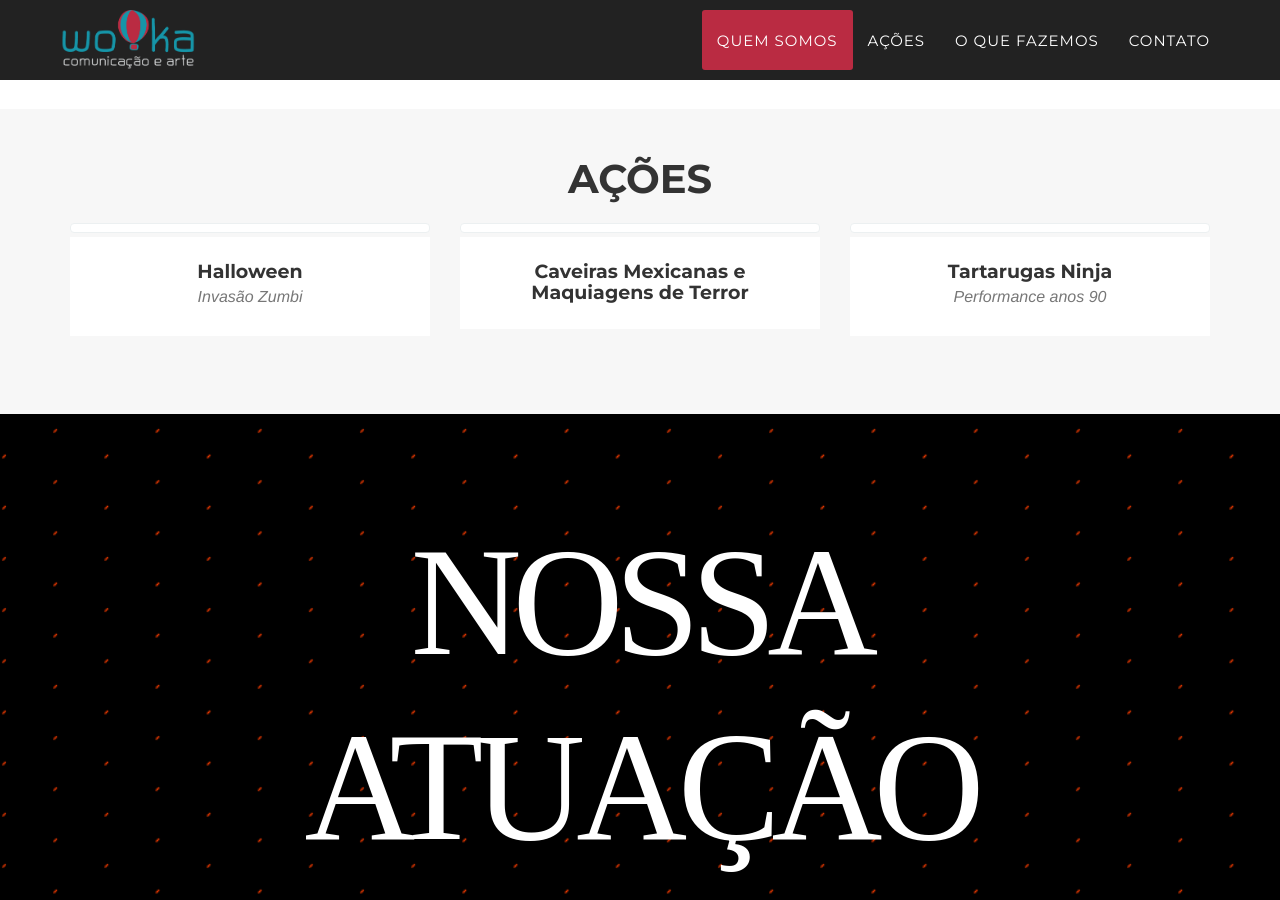
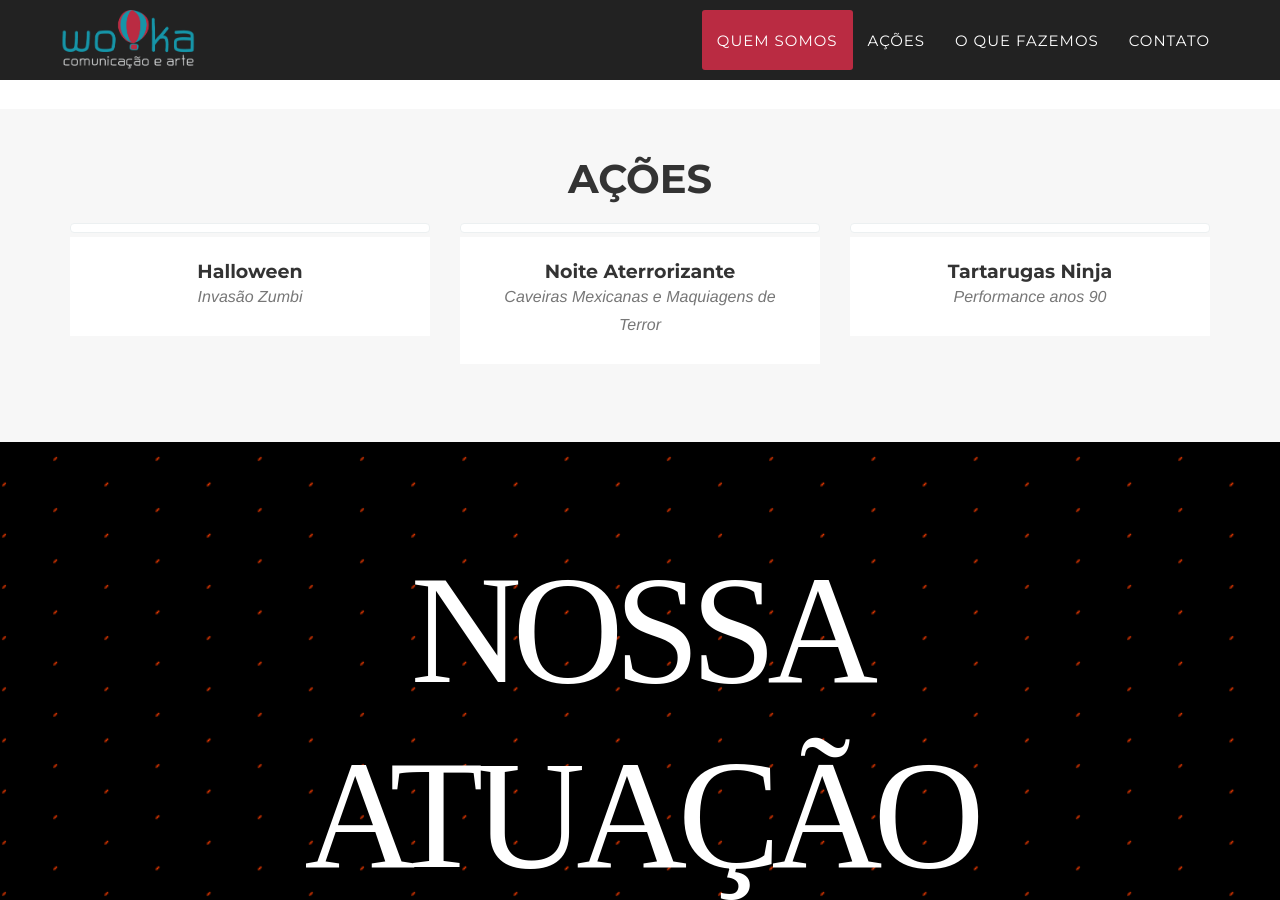
Before and after one commit to wandregouveia/wooka, a Jekyll site: the page built from _posts/2017-06-21-caveiras-mexicanas.md, in a window 1280 px wide and 900 px high, scrolled down 2884 px. Built offline with Jekyll 4.4.1, drawn with Linux system fonts in a browser that asks for light colours; some web fonts are replaced.

Commit message:
Updated 2017-06-21-caveiras-mexicanas.md

```diff
--- a/_posts/2017-06-21-caveiras-mexicanas.md
+++ b/_posts/2017-06-21-caveiras-mexicanas.md
@@ -1,8 +1,9 @@
 ---
 published: true
 layout: default
-title: Caveiras Mexicanas e Maquiagens de Terror
+title: Noite Aterrorizante
 img: caveiras00.jpg
 swipebox: caveiras
+subtitle: Caveiras Mexicanas e Maquiagens de Terror
 ---
 O que era para ser um simples Happy Hour de Halloween, acabou virando uma incrível Festa de Terror! Caveiras Mexicanas dominaram a festa com uma apresentação eletrizante, que não deixou ninguém parado. Além disso, colaboradores puderem ter a incrível experiência de se aproximarem dos clássicos filmes de terror, recebendo Maquiagens Artísticas para entrarem no clima de verdade!
```
